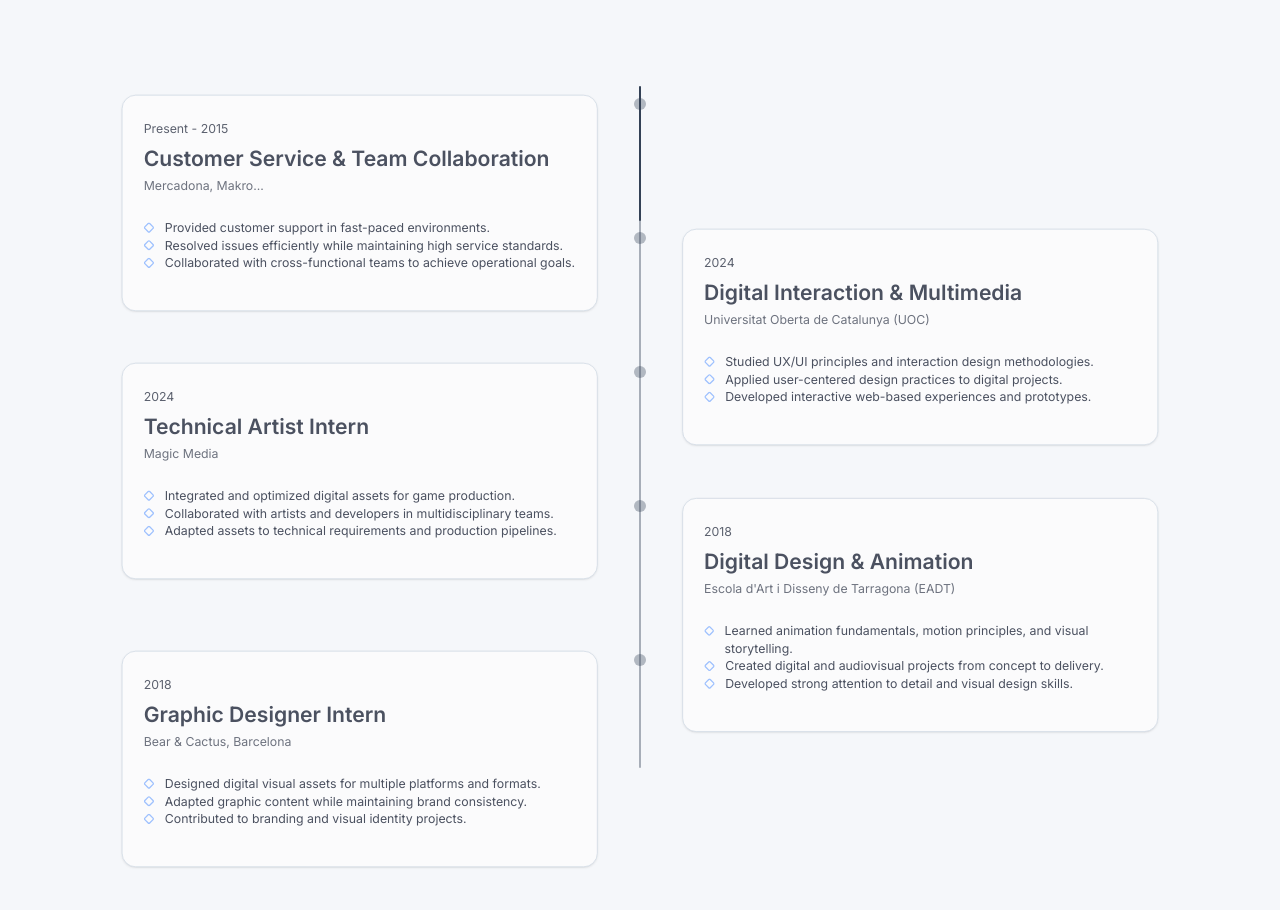
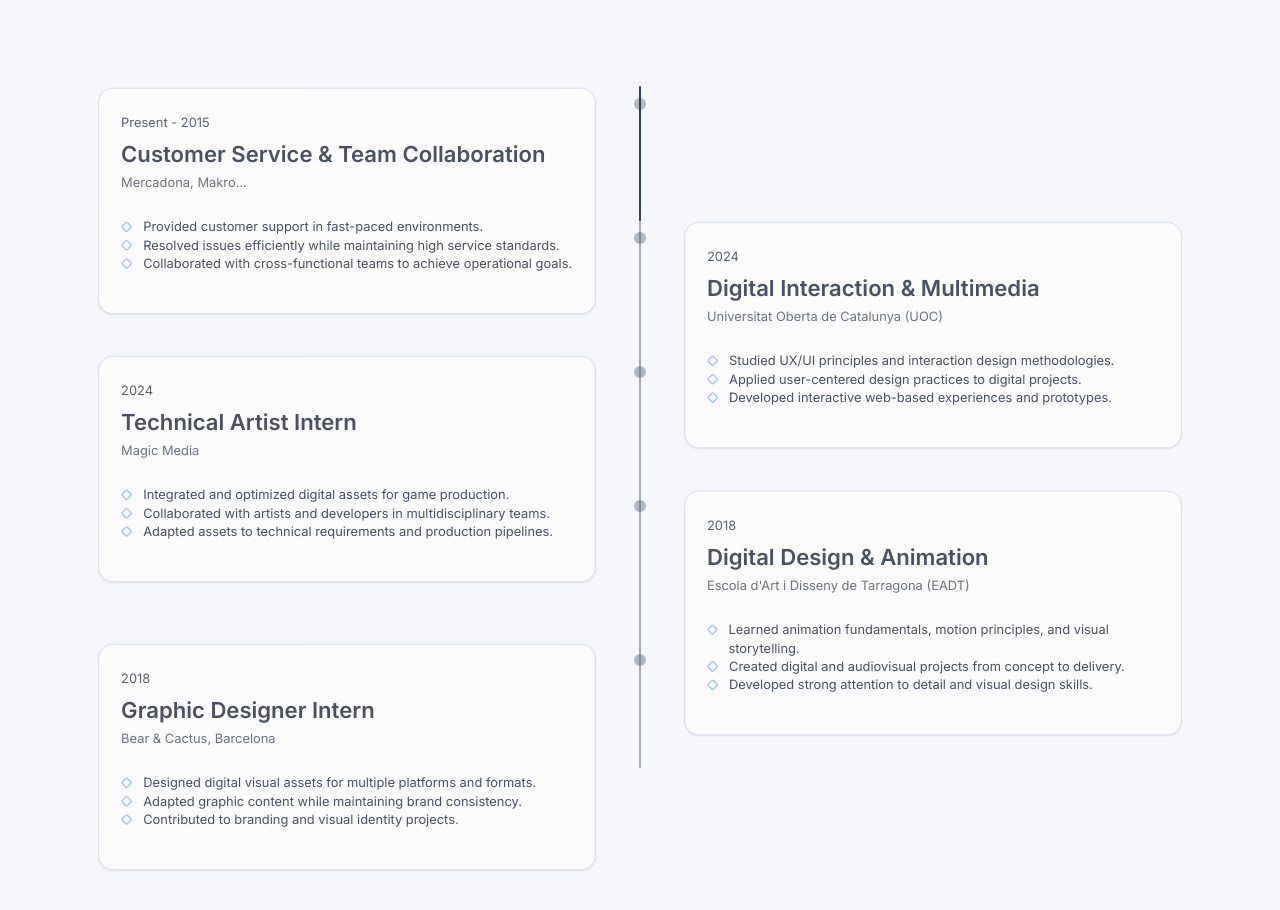
Before and after one commit to joangoma-code/portfolio, a Next.js app: page / in a window 1280 px wide. Shown: the part 2896-3806 px from the top of the page. Built offline with nearby package versions, Linux system fonts and the light colour scheme.

Commit message:
timeline improvements

```diff
--- a/components/sections/experiences/ExperienceCard.tsx
+++ b/components/sections/experiences/ExperienceCard.tsx
@@ -27,7 +27,7 @@ export default function ExperienceCard({
           <p className="mt-1 text-xs md:text-sm opacity-80">{experience.subtitle}</p>
         )}
 
-        <ul className="mt-7 mb-5 leading-relaxed">
+        <ul className="pt-7 pb-5 leading-relaxed">
           {experience.description.map((item) => (
             <li key={item} className="flex items-start gap-3">
               <Diamond
--- a/components/sections/experiences/ExperienceItem.tsx
+++ b/components/sections/experiences/ExperienceItem.tsx
@@ -34,7 +34,7 @@ export default function ExperienceItem({
   const isMd = useMediaQuery("(min-width: 768px)");
   const inputRange = isMd ? [0, 0.3, 0.8, 1] : [0, 0.15, 0.85, 1];
 
-  const y = useTransform(scrollYProgress, inputRange, [14, 0, 0, 12]);
+  const y = useTransform(scrollYProgress, inputRange, [12, 0, 0, 8]);
   const opacityMotion = useTransform(
     scrollYProgress,
     inputRange,
@@ -43,7 +43,7 @@ export default function ExperienceItem({
   const scale = useTransform(
     scrollYProgress,
     inputRange,
-    [0.88, 1, 1.01, 0.92],
+    [0.92, 1, 1.01, 0.96],
   );
   const pointOpacityMotion = useTransform(
     scrollYProgress,
```
